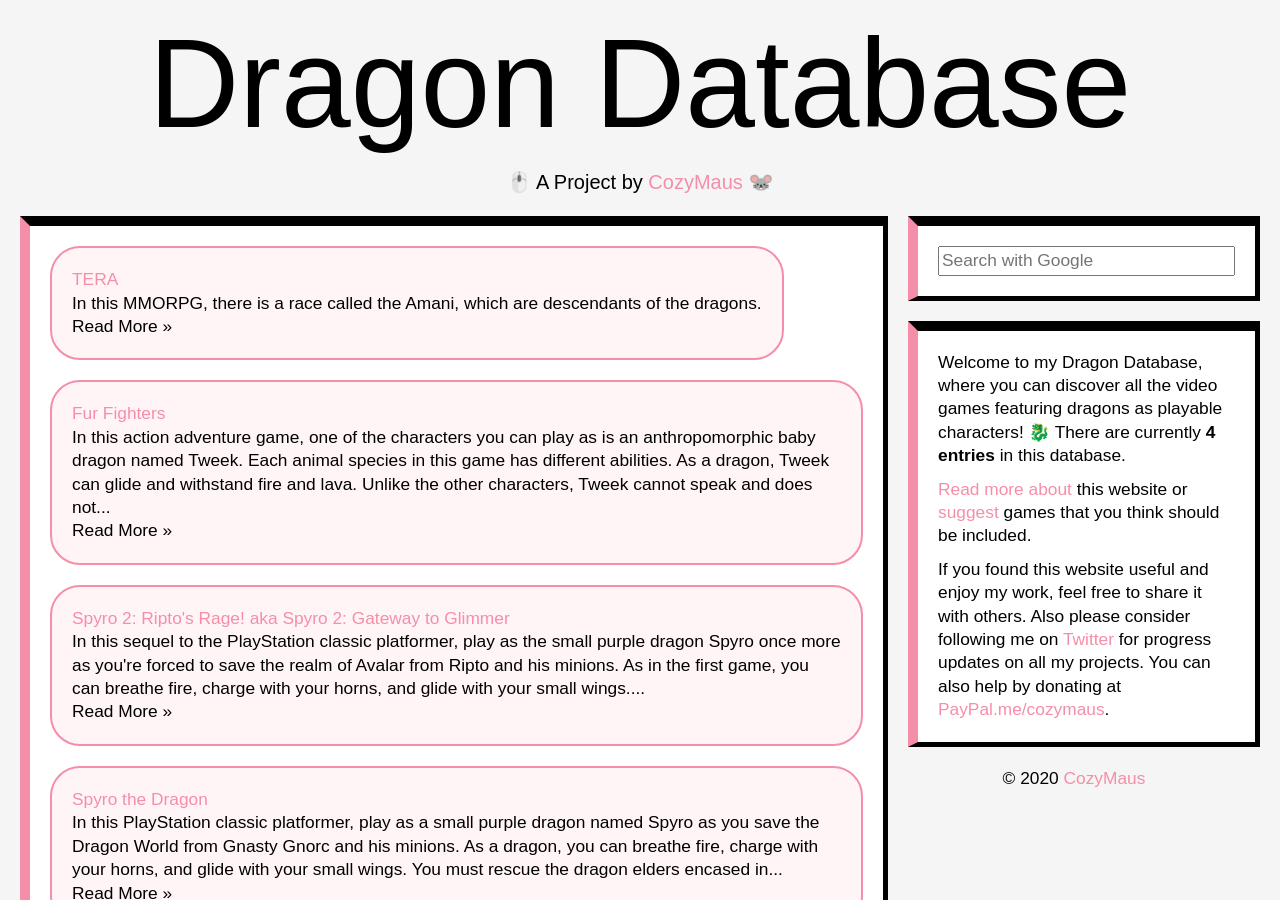
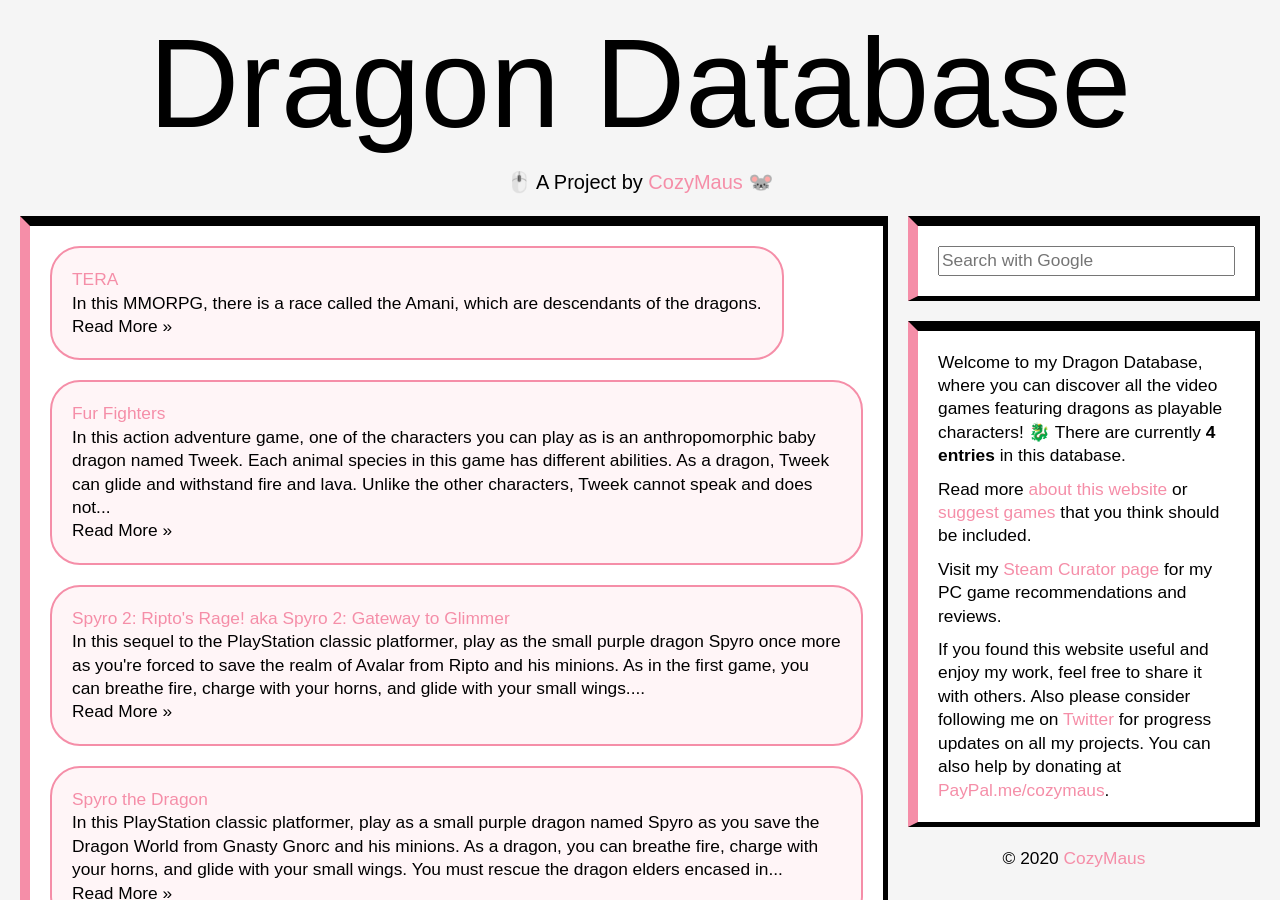
Before and after one commit to byliz/animal-game-database, a Jekyll site: the page built from index.html, in a window 1280 px wide and 900 px high. Built offline with Jekyll 4.4.1, drawn with Linux system fonts in a browser that asks for light colours; nearby versions of some CDN libraries; the list of posts is cut into pages by our own code.

Commit message:
Update about.html

```diff
--- a/_includes/about.html
+++ b/_includes/about.html
@@ -2,7 +2,9 @@
 
 <p>Welcome to my Dragon Database, where you can discover all the video games featuring dragons as playable characters! 🐉 There are currently <strong>{{ site.posts | size }} entries</strong> in this database.</p>
 
-<p><a href="/about">Read more about</a> this website or <a href="/">suggest</a> games that you think should be included.</p>
+<p>Read more <a href="/about">about this website</a> or <a href="/">suggest games</a> that you think should be included.</p>
+
+<p>Visit my <a href="https://store.steampowered.com/curator/38329046/">Steam Curator page</a> for my PC game recommendations and reviews.</p>
 
 <p style="padding-bottom: 0px;">If you found this website useful and enjoy my work, feel free to share it with others. Also please consider following me on <a href="http://twitter.com/cozymaus" target="_blank">Twitter</a> for progress updates on all my projects. You can also help by donating at <a href="https://paypal.me/cozymaus" target="_blank">PayPal.me/cozymaus</a>.</p>
 
```
